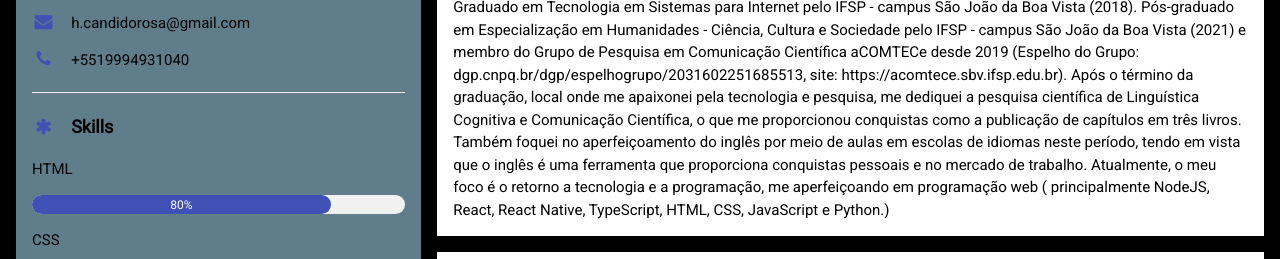
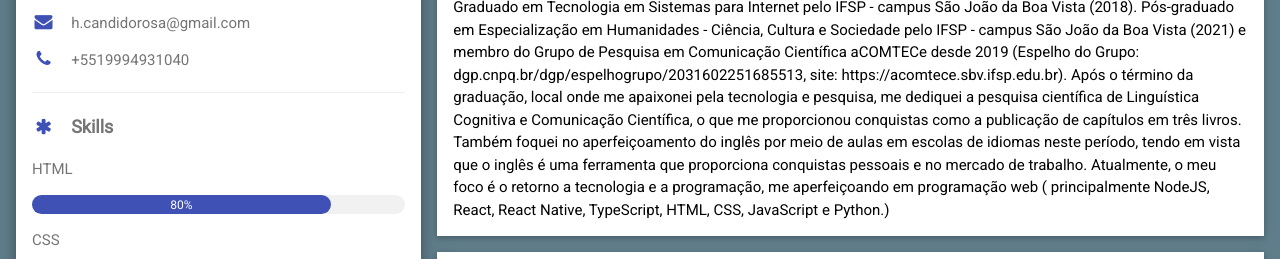
Before and after one commit to hiagxrosa/curriculo, a plain HTML site: page index.html in a window 1280 px wide. Shown: the part 122-381 px from the top of the page. Drawn offline with nearby package versions, Linux system fonts and the light colour scheme.

Commit message:
volta a versão anterior

```diff
--- a/index.html
+++ b/index.html
@@ -19,7 +19,7 @@
 
   </head>
 
-  <body class="w3-black" cz-shortcut-listen="true">
+  <body class="w3-blue-gray" cz-shortcut-listen="true">
 
     <!-- Page Container -->
     <div class="w3-content w3-margin-top" style="max-width:1400px;">
@@ -30,7 +30,7 @@
         <!-- Left Column -->
         <div class="w3-third">
 
-          <div class="w3-blue-gray w3-text-black w3-card-4">
+          <div class="w3-white w3-text-grey w3-card-4">
             <!-- @falvojr: This container has been modified to not use a profile picture. -->
             <div class="w3-container">
               <h2>Hiago Rosa</h2>
```
